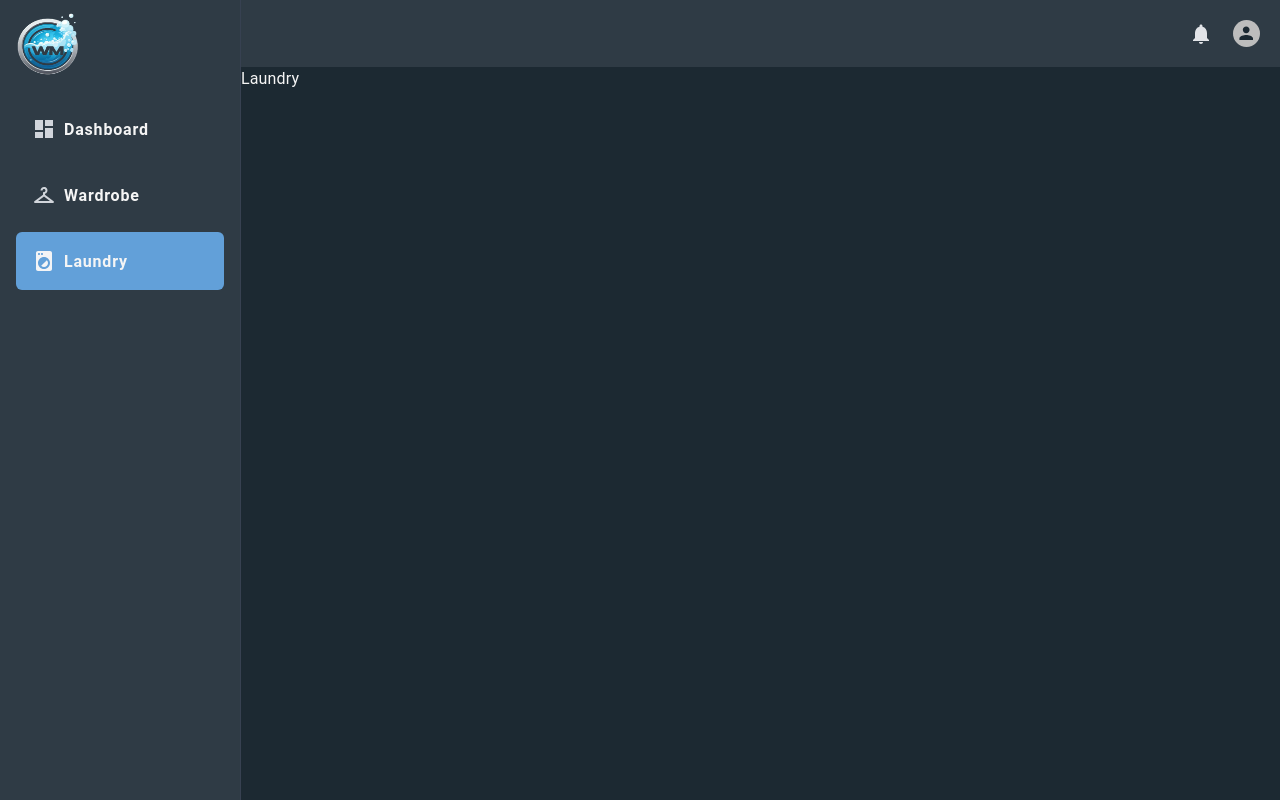
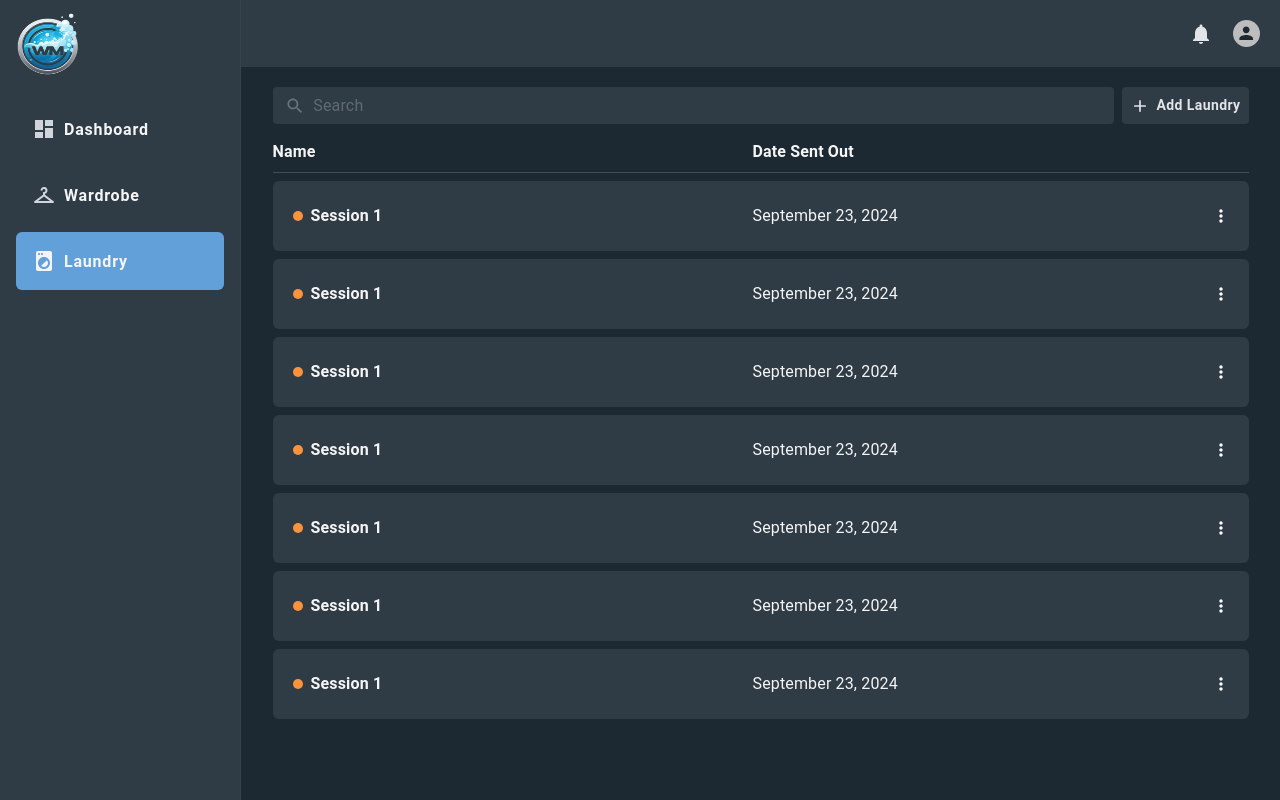
Before and after one commit to Morfusee/WSA-Website, a React (Vite) app: page /laundry in a window 1280 px wide. Built offline with nearby package versions, Linux system fonts and the light colour scheme.

Commit message:
WIP: Implemented Laundry Page

```diff
--- a/src/pages/laundry/index.tsx
+++ b/src/pages/laundry/index.tsx
@@ -1,8 +1,98 @@
+import { Add, MoreVert, Search } from "@mui/icons-material";
+import {
+  Button,
+  Container,
+  Divider,
+  IconButton,
+  InputAdornment,
+  TextField,
+} from "@mui/material";
+
 function Laundry() {
   return (
-    <div>
-      <h1>Laundry</h1>
-    </div>
+    <Container
+      maxWidth="lg"
+      className="flex flex-col gap-4 p-5 overflow-y-auto"
+    >
+      <TopSection />
+      <SessionTable />
+    </Container>
+  );
+}
+
+function TopSection() {
+  return (
+    <section className="flex gap-2 items-center">
+      <TextField
+        placeholder="Search"
+        variant="standard"
+        className="flex-1"
+        slotProps={{
+          input: {
+            startAdornment: (
+              <InputAdornment position="start">
+                <Search
+                  fontSize="small"
+                  sx={{
+                    color: "#A0AAB4",
+                    opacity: 0.5,
+                  }}
+                />
+              </InputAdornment>
+            ),
+            sx: {
+              backgroundColor: "primary.dark",
+              borderRadius: 1,
+              px: 1.6,
+              py: 0.3,
+              height: 37,
+              "& .MuiInputBase-input": {
+                color: "#A0AAB4",
+              },
+            },
+            disableUnderline: true,
+          },
+        }}
+      />
+      <Button className="flex gap-1.5 items-center">
+        <Add fontSize="small" />
+        Add Laundry
+      </Button>
+    </section>
+  );
+}
+
+function SessionTable() {
+  return (
+    <section className="grid grid-cols-[minmax(0,_1fr)_minmax(0,_1fr)_1rem] gap-y-2">
+      <span className="col-span-3 grid grid-cols-[minmax(0,_1fr)_minmax(0,_1fr)_1rem]">
+        <h1 className="font-semibold col-span-1">Name</h1>
+        <h1 className="font-semibold col-span-1 hidden sm:block">
+          Date Sent Out
+        </h1>
+      </span>
+      <Divider className="col-span-3" />
+      {Array.from(Array(7)).map((x, i) => (
+        <SessionTableCard key={i} />
+      ))}
+    </section>
+  );
+}
+
+function SessionTableCard() {
+  return (
+    <span className="col-span-3 items-center grid grid-cols-[minmax(0,_1fr)_minmax(0,_1fr)_1rem] bg-primary-dark p-5 rounded-md relative">
+      <h1 className="font-semibold col-span-2 sm:col-span-1 flex items-center gap-2">
+        <span className="bg-orange-400 rounded-full size-2.5" />
+        Session 1
+      </h1>
+      <h2 className="col-span-1 truncate hidden sm:block">
+        September 23, 2024
+      </h2>
+      <IconButton size="small" className="col-span-1">
+        <MoreVert fontSize="small" />
+      </IconButton>
+    </span>
   );
 }
 
```
